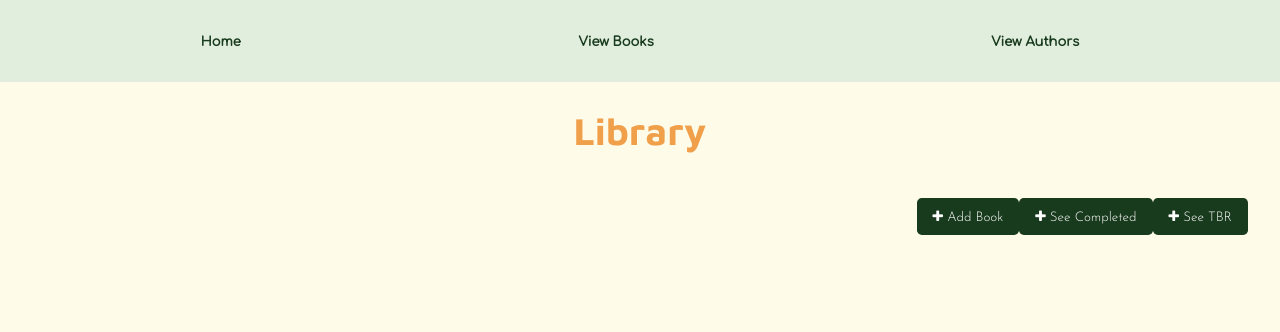
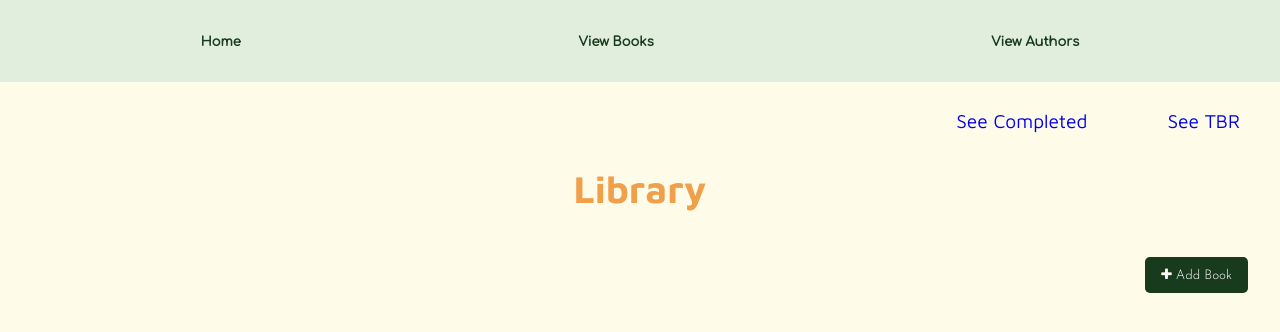
Before and after one commit to ShazSeatter/Book_Bucket_List, a Flask app: page /books in a window 1280 px wide. Shown: the top 332 px of the page. Run offline with Flask 2, Linux system fonts and the light colour scheme; data that the repository does not hold is empty; some libraries are stand-ins or nearby versions.

Commit message:
nav links for header page styled, see completed and see tbr links add

```diff
--- a/static/style.css
+++ b/static/style.css
@@ -117,6 +117,42 @@ input[type=number] {
 
 
 /* BOOKS INDEX PAGE */
+
+.header-nav {
+    margin-right: 2rem;
+}
+
+.header-nav-links {
+    display: flex;
+    justify-content: flex-end;
+    gap: 5rem;
+}
+
+.header-nav-links, .header-nav-links > li > a {
+    text-decoration: none;
+    list-style: none;
+}
+
+.header-nav-links, .header-nav-links > li > a:hover {
+    list-style: none;
+    color:#183a1d;
+    border-radius: 0.5rem;
+    padding: 0.5rem;
+}
+
+.header-nav-links, .header-nav-links > li > a:visited {
+    text-decoration: none;
+    list-style: none;
+    color:#183a1d
+}
+
+.header-nav-links > li > a:hover {
+    text-decoration: underline;
+    color: white;
+    cursor: pointer;
+    background-color: #304933;
+    border-radius: 0.5rem;
+}
 
 .saved-books-container {
     display: flex;
--- a/templates/books/index.html
+++ b/templates/books/index.html
@@ -3,12 +3,18 @@
 {% block content %}
 <!-- displaying book cards on page  -->
     <header class="book-page-header">
+        <nav class="header-nav">
+            <ul class="header-nav-links">
+                <li><a href="/books/finished">See Completed</a></li>
+                <li><a href="/books/tbr">See TBR</a></li>
+            </ul>
+        </nav>
         <h1>Library</h1>
     </header>
     <div class="add-book-btn">
         <button class="btn-main"><a href="/books/new"><i class="fa fa-plus" aria-hidden="true"></i> Add Book</a></button>
-        <button class="btn-main"><a href="/books/finished"><i class="fa fa-plus" aria-hidden="true"></i> See Completed</a></button>
-        <button class="btn-main"><a href="/books/tbr"><i class="fa fa-plus" aria-hidden="true"></i> See TBR</a></button>
+        <!-- <button class="btn-main"><a href="/books/finished"><i class="fa fa-plus" aria-hidden="true"></i> See Completed</a></button>
+        <button class="btn-main"><a href="/books/tbr"><i class="fa fa-plus" aria-hidden="true"></i> See TBR</a></button> -->
     </div>
     <section class="books-card-section">
         <div class="saved-books-container">
@@ -21,7 +27,6 @@
                     </form>
                 </div>
 <!-- END - DELETE BTN -->
-<!-- need to create btn and add link to done  -->
                     <h3 class="book-tags"><i class="fa fa-book fa-3x"></i></h3>
                     <p class="book-font-size">{{book.title}}</p>
 
```
